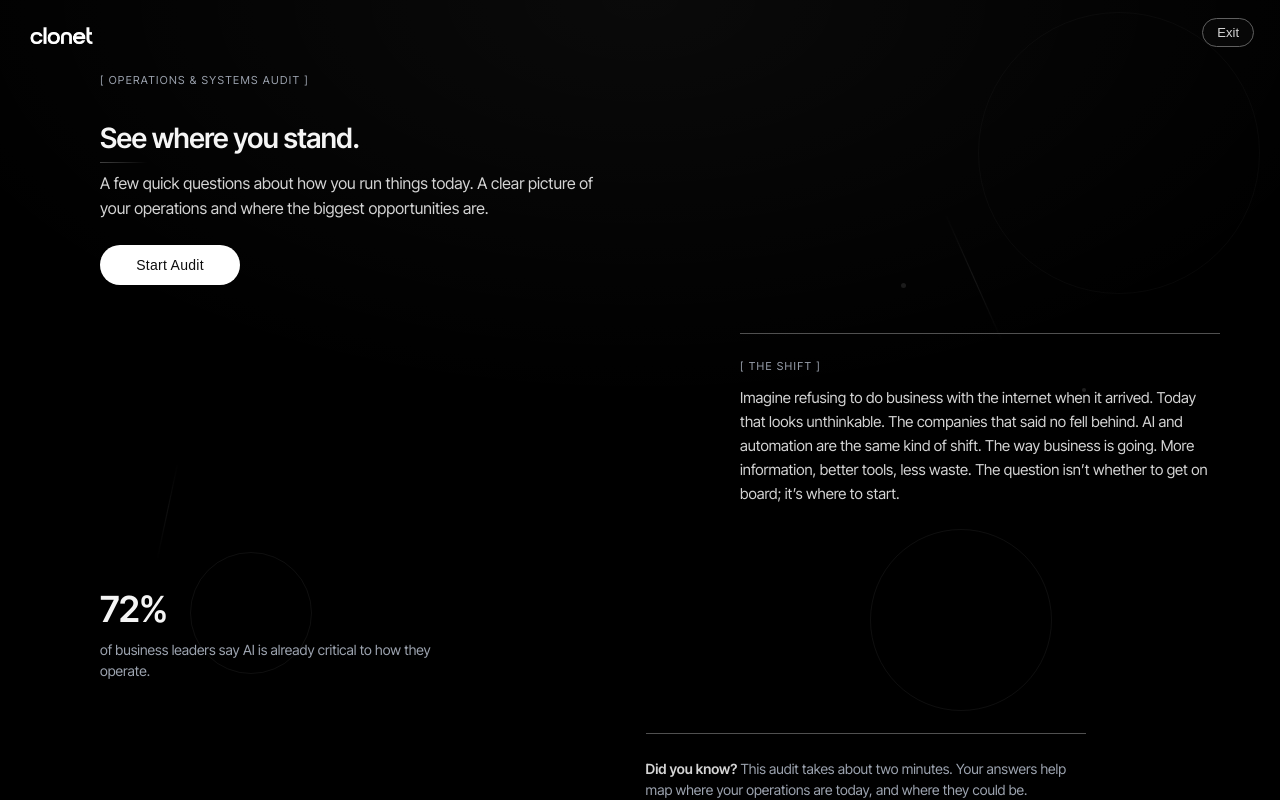
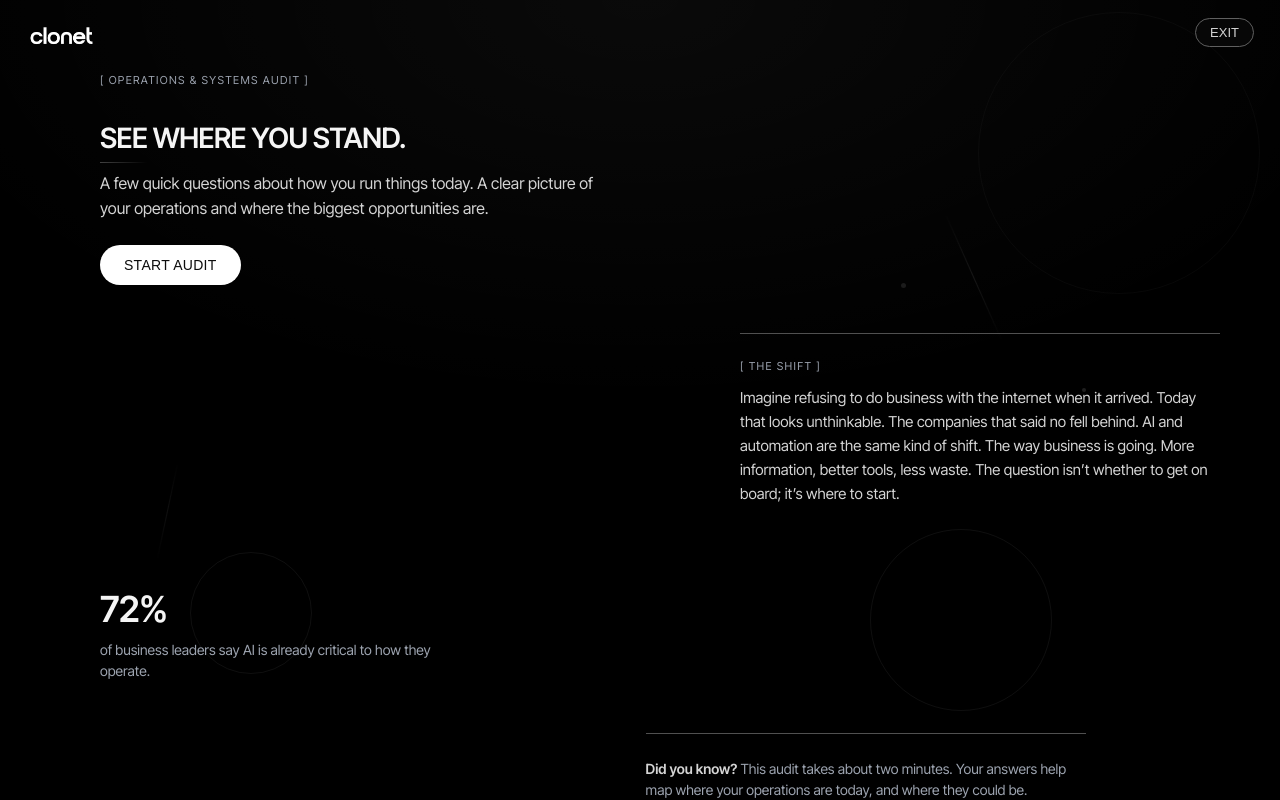
Before and after one commit to welcmhome/clonet-audit, a Next.js app: page / in a window 1280 px wide. Shown: the top 800 px of the page. Built offline with nearby package versions, Linux system fonts and the light colour scheme; a web font is replaced by a local one.

Commit message:
Caps: START AUDIT, SEE WHERE YOU STAND., EXIT

```diff
--- a/components/OperationsAudit.tsx
+++ b/components/OperationsAudit.tsx
@@ -314,7 +314,7 @@ export const OperationsAudit: React.FC = () => {
           className="exit-global"
           onClick={handleExit}
         >
-          Exit
+          EXIT
         </button>
       )}
 
@@ -396,7 +396,7 @@ export const OperationsAudit: React.FC = () => {
               <div className="intro-graphic intro-graphic-dot-3" aria-hidden />
               <div className="intro-block intro-head-block">
                 <p className="intro-label">[ OPERATIONS &amp; SYSTEMS AUDIT ]</p>
-                <h2 className="intro-headline">See where you stand.</h2>
+                <h2 className="intro-headline">SEE WHERE YOU STAND.</h2>
                 <p className="intro-lead">
                   A few quick questions about how you run things today. A clear picture of your operations and where the biggest opportunities are.
                 </p>
@@ -410,7 +410,7 @@ export const OperationsAudit: React.FC = () => {
                       }, 400);
                     }}
                   >
-                    Start Audit
+                    START AUDIT
                   </button>
                 </div>
               </div>
```
